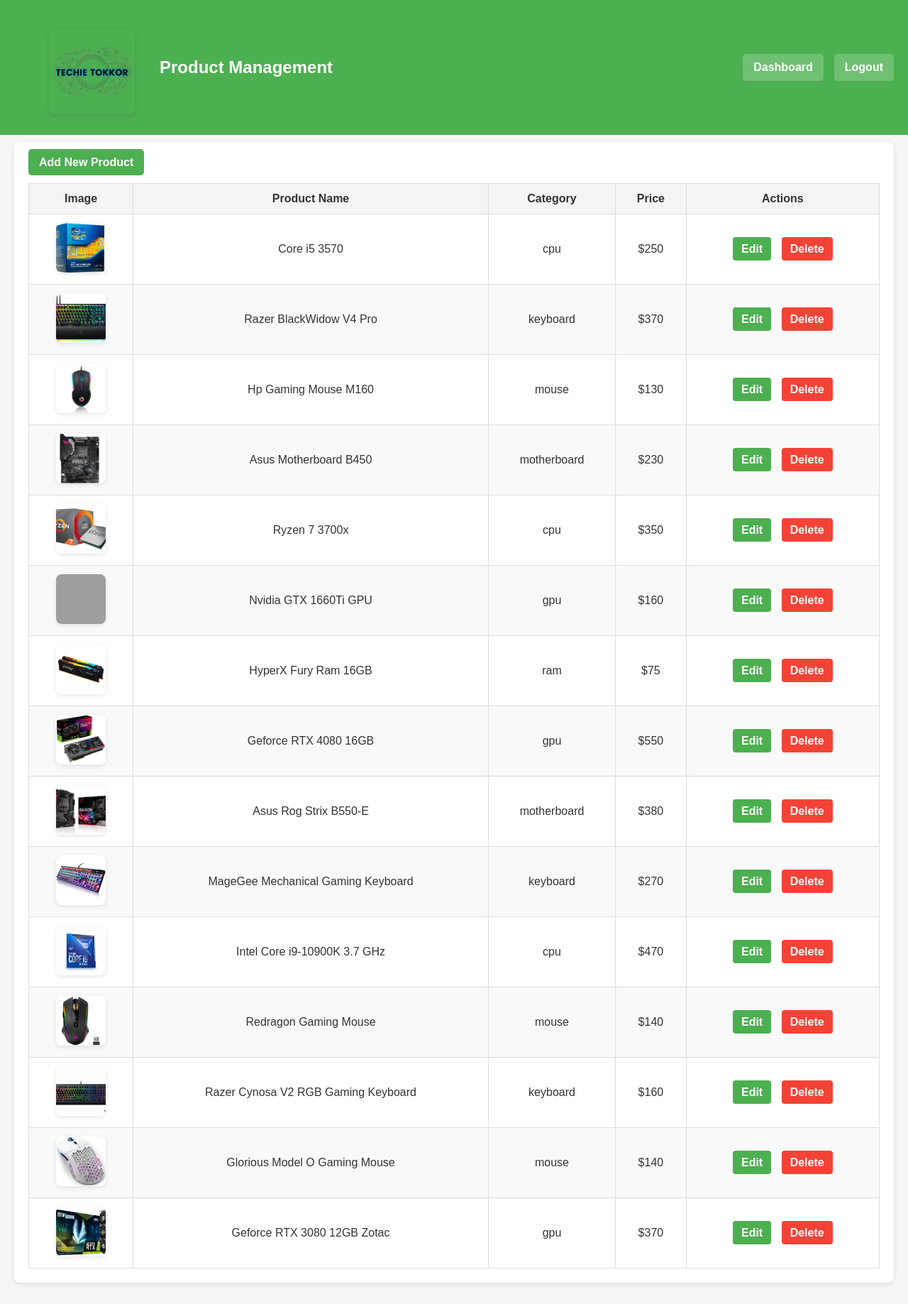
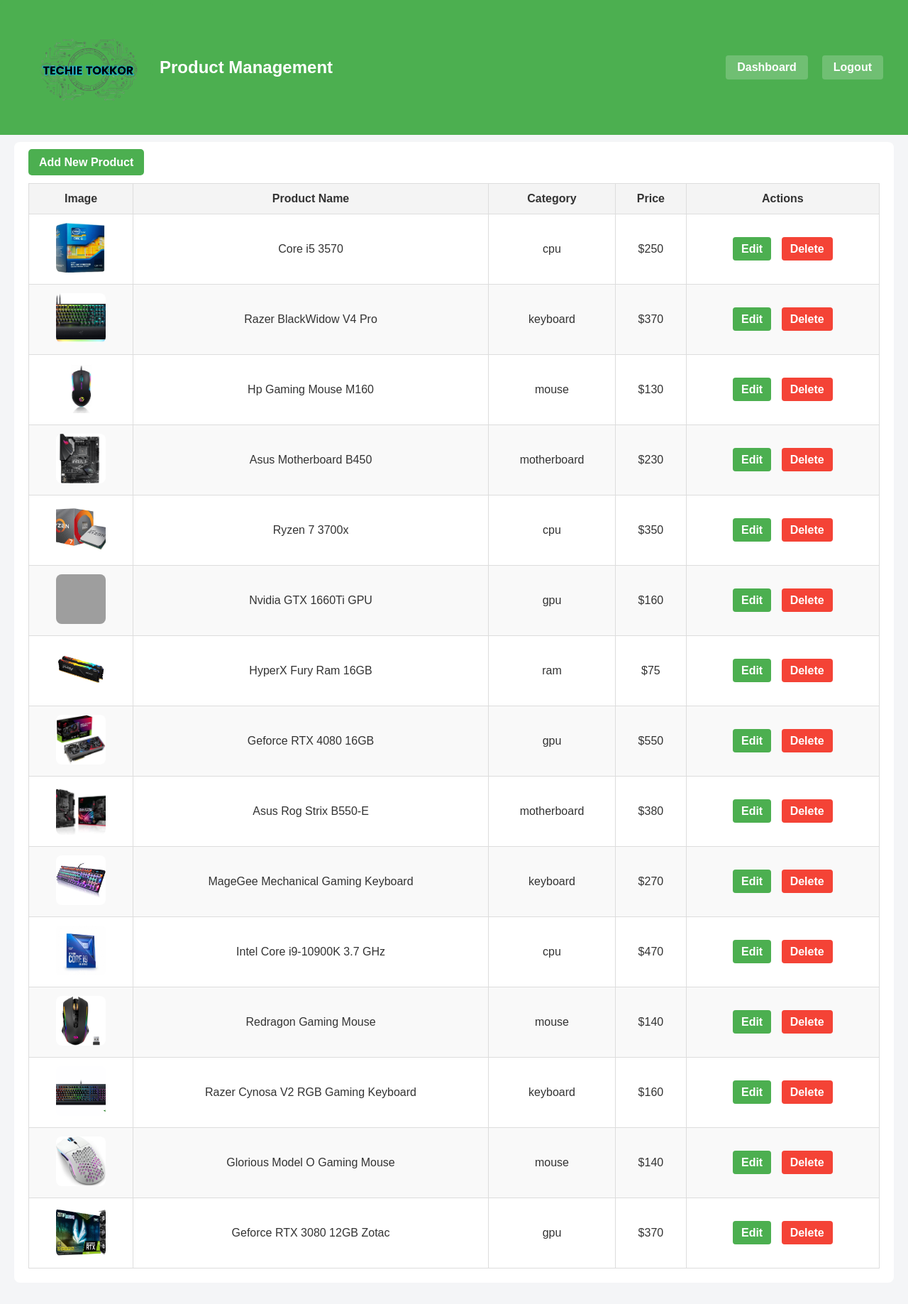
Before and after one commit to ridhwankhan/CSE370-Project, a PHP site: page /inventory_management.php in a window 1280 px wide. Shown: the whole page at 71% size. Run offline with PHP 8.4, Linux system fonts and the light colour scheme; data comes from the database, SQL or seed files in the repository; grey boxes are pictures that could not be loaded.

Commit message:
Updated inventory_management

```diff
--- a/website/inventory_management.php
+++ b/website/inventory_management.php
@@ -20,7 +20,7 @@
         header {
             background-color: #4CAF50;
             color: white;
-            padding: 20px 0;
+            padding: 20px 0; /* Decrease padding to reduce banner height */
             position: fixed;
             top: 0;
             left: 0;
@@ -28,25 +28,22 @@
             z-index: 1000;
             display: flex;
             align-items: center;
-            height: 150px;
             justify-content: space-between;
+            height: 150px; /* Set a fixed height */
         }
 
         .header-container {
             display: flex;
             align-items: center;
-            gap: 20px;
-            margin-left: 20px;
+            gap: 10px;
         }
 
         .logo {
-            width: 120px;
+            width: 150px;
             height: auto;
             margin-left: 35px;
-            margin-top: 15px;
-}
-
-
+            margin-top: 10px;
+        }
 
         header h1 {
             margin: 0;
@@ -58,8 +55,8 @@
             display: flex;
             justify-content: flex-end;
             align-items: center;
-            gap: 15px;
-            margin-right: 20px;
+            gap: 20px;
+            margin-right: 35px;
         }
 
         nav a {
@@ -67,8 +64,8 @@
             color: white;
             font-weight: bold;
             background: rgba(255, 255, 255, 0.2);
-            padding: 10px 15px;
-            border-radius: 5px;
+            padding: 8px 16px;
+            border-radius: 4px;
         }
 
         nav a:hover {
@@ -82,7 +79,6 @@
             background: white;
             padding: 20px;
             border-radius: 8px;
-            box-shadow: 0 2px 6px rgba(0, 0, 0, 0.1);
         }
 
         a {
@@ -130,7 +126,6 @@
             height: 70px;
             object-fit: cover;
             border-radius: 8px;
-            box-shadow: 0 2px 6px rgba(0, 0, 0, 0.1);
         }
 
         .actions a {
```
Also changed, not shown: website/dashboard.php (+4 -4 lines).
